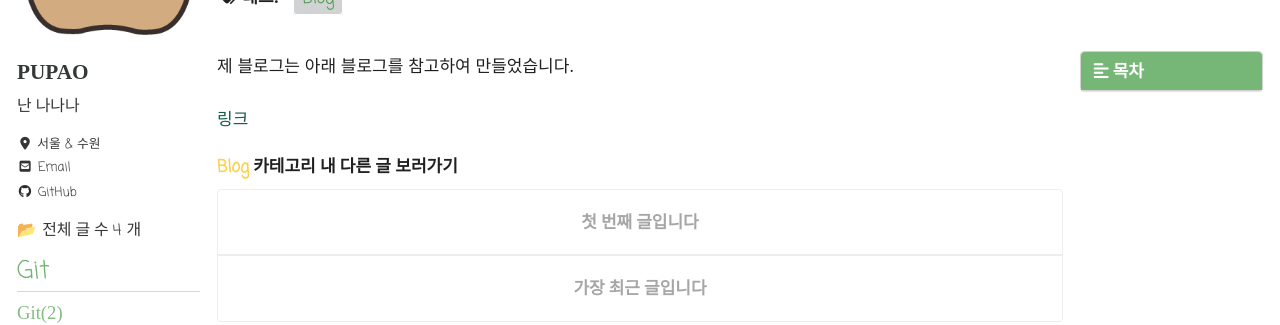
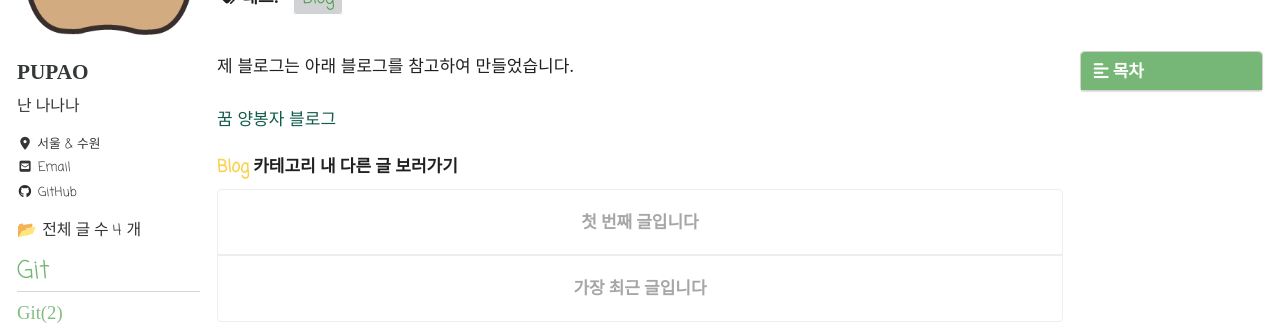
Before and after one commit to PUPAO/PUPAO.github.io, a Jekyll site: the page built from _posts/blog/2024-01-02-blog 수정.md, in a window 1280 px wide and 900 px high. Shown: the part 284-609 px from the top of the window. Built offline with Jekyll 4.4.1, drawn with Linux system fonts in a browser that asks for light colours; cached includes are drawn as plain includes; nearby versions of some CDN libraries; some web fonts are replaced; comment, search, counter and statistics services are not loaded.

Commit message:
Update 2024-01-02-blog 수정.md

```diff
--- a/_posts/blog/2024-01-02-blog 수정.md
+++ b/_posts/blog/2024-01-02-blog 수정.md
@@ -16,4 +16,4 @@ last_modified_at: 2024-01-02
 
 제 블로그는 아래 블로그를 참고하여 만들었습니다.
 
-[링크](https://heoni00.github.io/blog/git-blog-04/#%ED%8C%8C%EC%9D%BC-%EC%9D%B4%EB%A6%84)
+[꿈 양봉자 블로그](https://heoni00.github.io/blog/git-blog-04/#%ED%8C%8C%EC%9D%BC-%EC%9D%B4%EB%A6%84)
```
